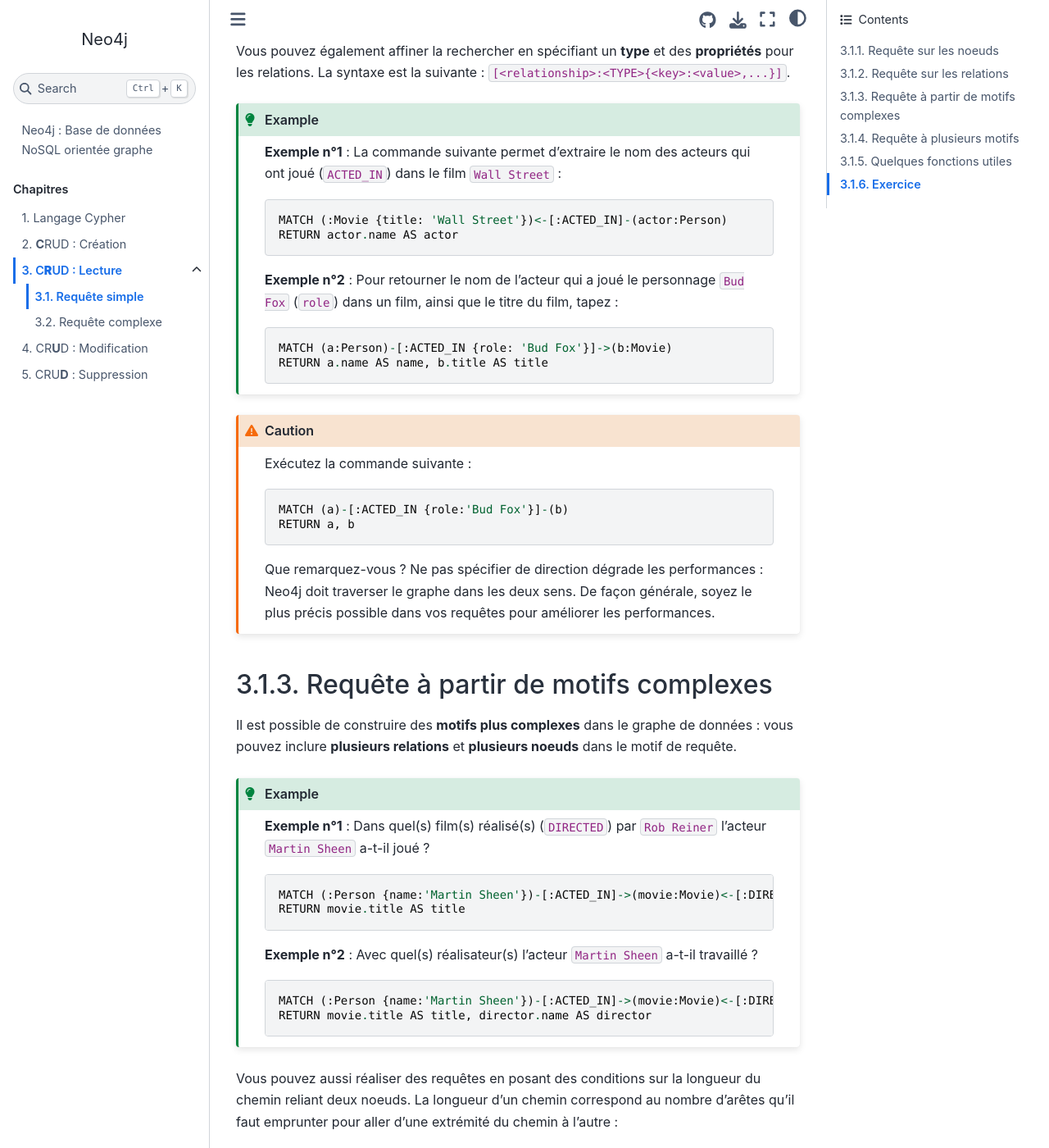
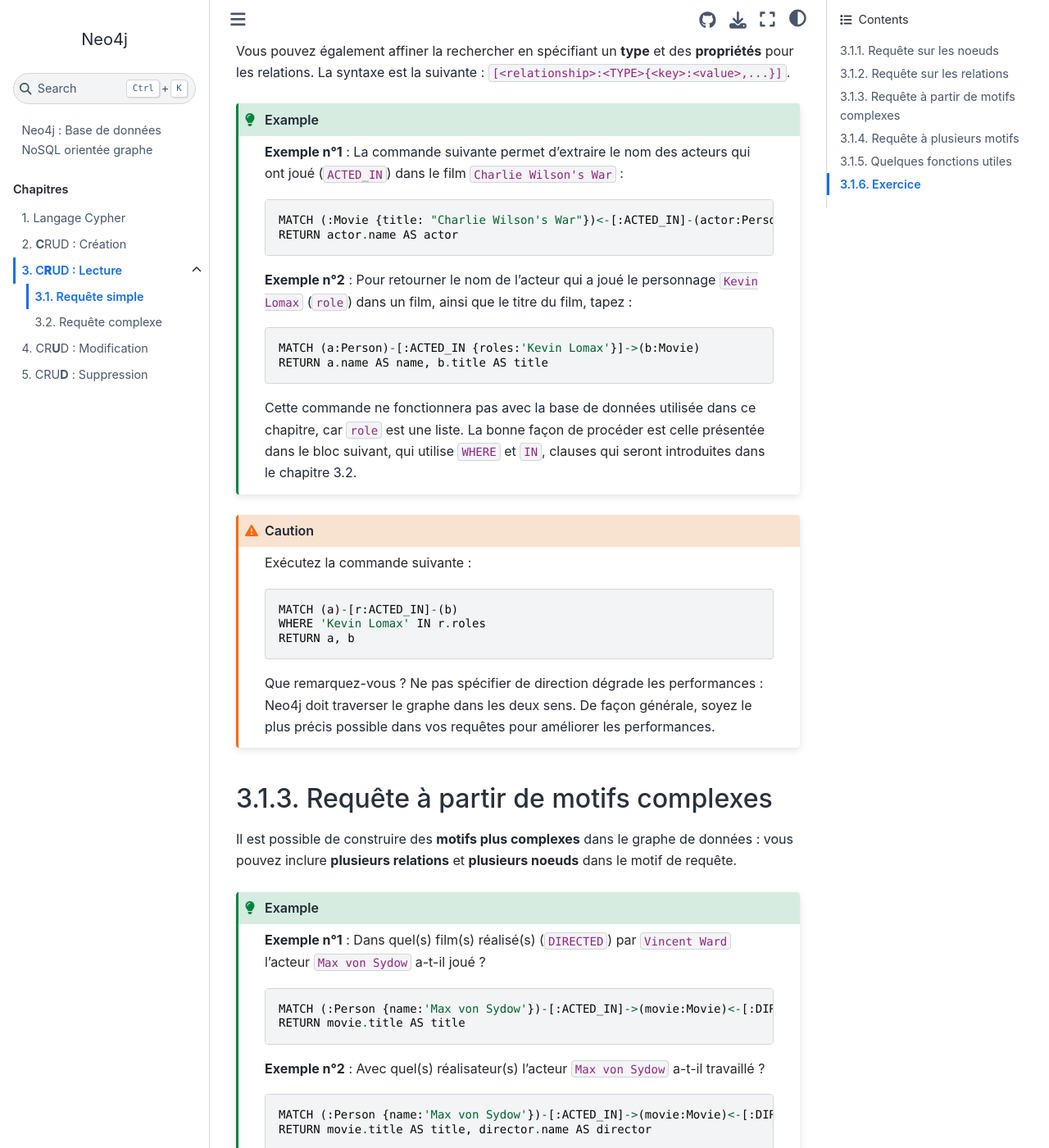
Before and after one commit to elenaberhoco/neo4j, a Jupyter Book: the page built from content/03_lecture_simple.md, in a window 1280 px wide and 1400 px high, scrolled down 4086 px. Shown: the whole window at 82% size. Built offline with Jupyter Book 1.0.4 settings and Sphinx 7.4.7 and the Sphinx Book theme 1.1.4, drawn with Linux system fonts in a browser that asks for light colours.

Commit message:
RENAME 03_lecture_complexe.md & FIX 03_lecture_simple.md | ./content

`````diff
--- a/_toc.yml
+++ b/_toc.yml
@@ -9,6 +9,6 @@ chapters:
 - file: content/03_lecture
   sections:
   - file: content/03_lecture_simple
-  - file: content/03_lecture_sousclause
+  - file: content/03_lecture_complexe
 - file: content/04_modification
 - file: content/05_suppression
--- a/content/03_lecture_simple.md
+++ b/content/03_lecture_simple.md
@@ -156,21 +156,24 @@ Vous pouvez également affiner la rechercher en spécifiant un **type** et des *
 ````{admonition} Example
 :class: tip
 
-**Exemple n°1** : La commande suivante permet d'extraire le nom des acteurs qui ont joué (`ACTED_IN`) dans le film `Wall Street` :
+**Exemple n°1** : La commande suivante permet d'extraire le nom des acteurs qui ont joué (`ACTED_IN`) dans le film `Charlie Wilson's War` :
 ```
-MATCH (:Movie {title: 'Wall Street'})<-[:ACTED_IN]-(actor:Person)
+MATCH (:Movie {title: "Charlie Wilson's War"})<-[:ACTED_IN]-(actor:Person)
 RETURN actor.name AS actor
 ```
-**Exemple n°2** : Pour retourner le nom de l'acteur qui a joué le personnage `Bud Fox` (`role`) dans un film, ainsi que le titre du film, tapez :
+**Exemple n°2** : Pour retourner le nom de l'acteur qui a joué le personnage `Kevin Lomax` (`role`) dans un film, ainsi que le titre du film, tapez :
 ```
-MATCH (a:Person)-[:ACTED_IN {role: 'Bud Fox'}]->(b:Movie)
+MATCH (a:Person)-[:ACTED_IN {roles:'Kevin Lomax'}]->(b:Movie)
 RETURN a.name AS name, b.title AS title
 ```
+Cette commande ne fonctionnera pas avec la base de données utilisée dans ce chapitre, car `role` est une liste.
+La bonne façon de procéder est celle présentée dans le bloc suivant, qui utilise `WHERE` et `IN`, clauses qui seront introduites dans le chapitre 3.2.
 ````
 :::{caution}
 Exécutez la commande suivante :
 ```
-MATCH (a)-[:ACTED_IN {role:'Bud Fox'}]-(b)
+MATCH (a)-[r:ACTED_IN]-(b)
+WHERE 'Kevin Lomax' IN r.roles
 RETURN a, b
 ```
 Que remarquez-vous ? Ne pas spécifier de direction dégrade les performances : Neo4j doit traverser le graphe dans les deux sens.
@@ -184,14 +187,14 @@ Il est possible de construire des **motifs plus complexes** dans le graphe de do
 ````{admonition} Example
 :class: tip
 
-**Exemple n°1** : Dans quel(s) film(s) réalisé(s) (`DIRECTED`) par `Rob Reiner` l'acteur `Martin Sheen` a-t-il joué ?
+**Exemple n°1** : Dans quel(s) film(s) réalisé(s) (`DIRECTED`) par `Vincent Ward` l'acteur `Max von Sydow` a-t-il joué ?
 ```
-MATCH (:Person {name:'Martin Sheen'})-[:ACTED_IN]->(movie:Movie)<-[:DIRECTED]-(:Person {name:'Rob Reiner'})
+MATCH (:Person {name:'Max von Sydow'})-[:ACTED_IN]->(movie:Movie)<-[:DIRECTED]-(:Person {name:'Vincent Ward'})
 RETURN movie.title AS title
 ```
-**Exemple n°2** : Avec quel(s) réalisateur(s) l'acteur `Martin Sheen` a-t-il travaillé ?
+**Exemple n°2** : Avec quel(s) réalisateur(s) l'acteur `Max von Sydow` a-t-il travaillé ?
 ```
-MATCH (:Person {name:'Martin Sheen'})-[:ACTED_IN]->(movie:Movie)<-[:DIRECTED]-(director:Person)
+MATCH (:Person {name:'Max von Sydow'})-[:ACTED_IN]->(movie:Movie)<-[:DIRECTED]-(director:Person)
 RETURN movie.title AS title, director.name AS director
 ```
 ````
`````
Also changed, not shown: content/03_lecture_complexe.md (renamed from content/03_lecture_sousclause.md).
